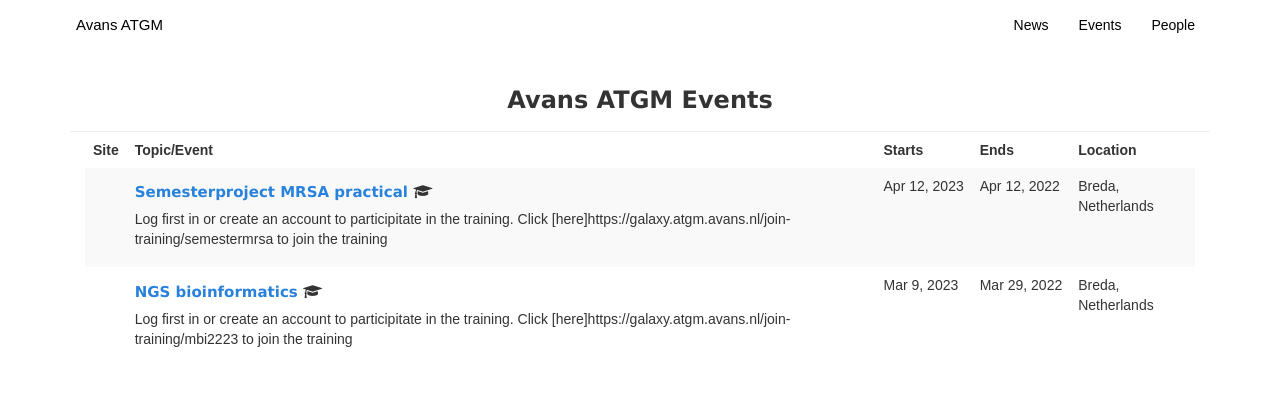
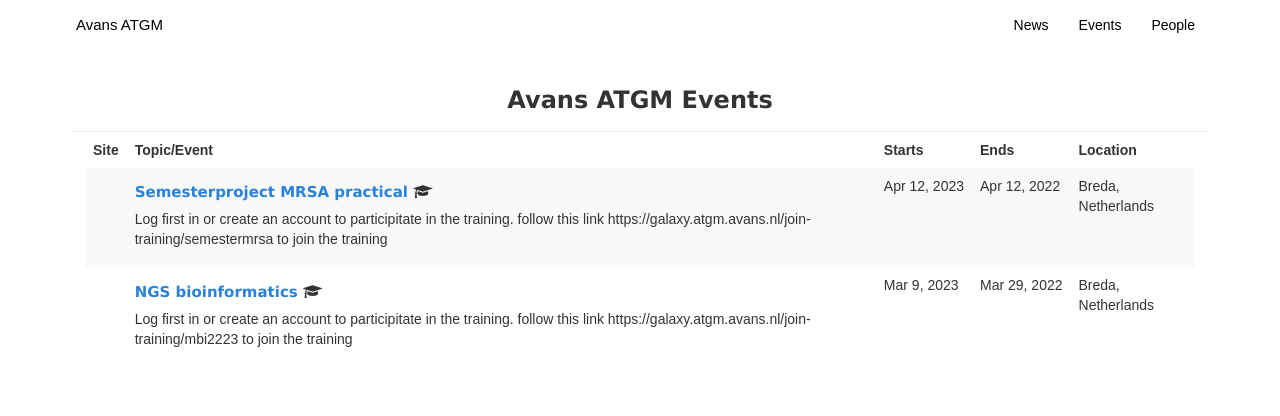
Before and after one commit to Avans-ATGM/Avans-ATGM.github.io, a Jekyll site: the page built from events.md, in a window 1280 px wide. Shown: the top 416 px of the page. Built offline with Jekyll 4.4.1, drawn with Linux system fonts in a browser that asks for light colours.

Commit message:
markdown not supporting reverting back

```diff
--- a/_events/2023-03-09-37-MBI_NGS.md
+++ b/_events/2023-03-09-37-MBI_NGS.md
@@ -17,4 +17,4 @@
 ---
 
 Log first in or create an account to participitate in the training.
-Click  [here]https://galaxy.atgm.avans.nl/join-training/mbi2223 to join the training
+follow this link https://galaxy.atgm.avans.nl/join-training/mbi2223 to join the training
--- a/_events/2023-04-12-semestermrsa.md
+++ b/_events/2023-04-12-semestermrsa.md
@@ -17,4 +17,4 @@
 ---
 
 Log first in or create an account to participitate in the training.
-Click  [here]https://galaxy.atgm.avans.nl/join-training/semestermrsa to join the training
+follow this link https://galaxy.atgm.avans.nl/join-training/semestermrsa to join the training
```
